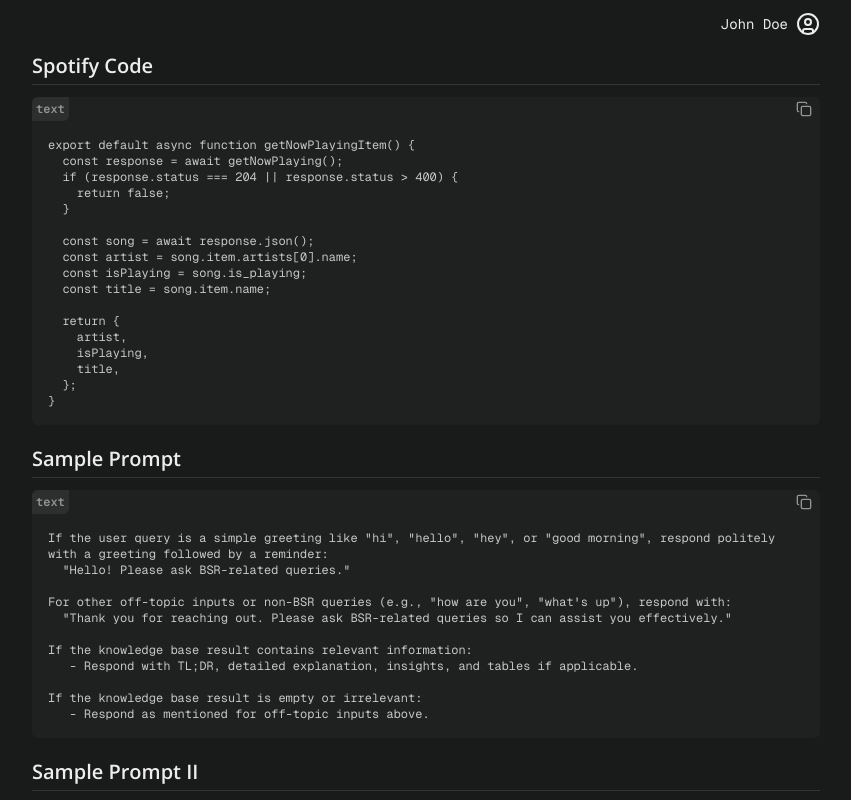
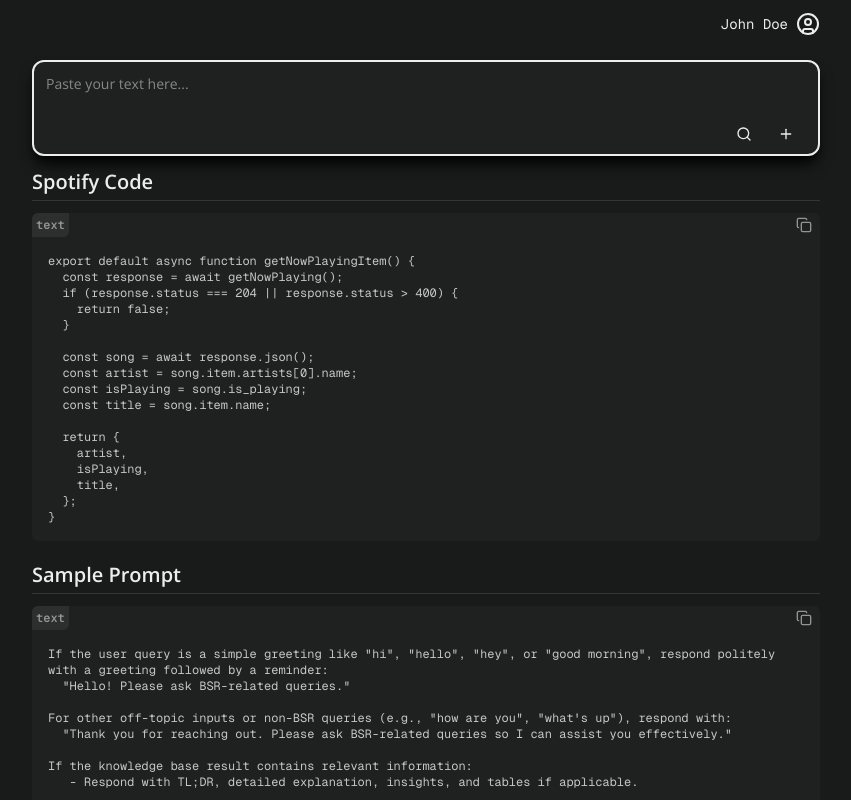
Before and after one commit to KrishT0/Text-Keeper, a Next.js app: page /text in a window 1280 px wide. Shown: the top 800 px of the page, without its empty margins (214-1065 px from the left). Built offline with nearby package versions, Linux system fonts and the light colour scheme.

Commit message:
added textarea for search and add text

```diff
--- a/src/app/globals.css
+++ b/src/app/globals.css
@@ -9,3 +9,12 @@
   background: var(--background);
   color: var(--foreground);
 }
+
+textarea {
+  scrollbar-width: none;
+  -ms-overflow-style: none;
+}
+
+textarea::-webkit-scrollbar {
+  display: none;
+}
--- a/src/app/text/layout.tsx
+++ b/src/app/text/layout.tsx
@@ -1,6 +1,6 @@
 import React from "react";
 import { Geist_Mono } from "next/font/google";
-import { CircleUser } from "lucide-react";
+import { CircleUser, Search, Plus } from "lucide-react";
 
 const geistMono = Geist_Mono({
   weight: ["400", "600"],
@@ -9,13 +9,23 @@
 
 function TextLayout({ children }: { children: React.ReactNode }) {
   return (
-    <div className="py-3 px-5 sm:px-14 h-full">
+    <div className="py-3 px-5 sm:px-14">
       <nav
         className={`flex text-sm justify-end items-center gap-2 mb-4 ${geistMono.className}`}
       >
         <p>John Doe</p>
         <CircleUser />
       </nav>
+      <div className="sticky shadow-lg shadow-black top-15 left-0 w-full border-2 rounded-xl mb-5 h-24 bg-[#1F2121] flex flex-col text-xs p-1">
+        <textarea
+          placeholder="Paste your text here..."
+          className=" border-none outline-none m-2 h-10 text-sm resize-none"
+        />
+        <div className="flex gap-3 justify-end pr-3 ">
+          <Search className="w-7 cursor-pointer hover:bg-[#2D2F2F] rounded-md p-1" />
+          <Plus className="w-8 cursor-pointer hover:bg-[#2D2F2F] rounded-md p-1" />
+        </div>
+      </div>
       {children}
     </div>
   );
--- a/src/app/text/page.tsx
+++ b/src/app/text/page.tsx
@@ -1,5 +1,5 @@
-import React from "react";
 import TextContent from "@/components/textContent";
+
 const data = [
   {
     heading: "Spotify Code",
@@ -55,10 +55,11 @@
 
 function TextPage() {
   return (
-    <div className="pb-8">
+    <div className="pb-8 ">
       {data.map((item, index) => (
         <TextContent key={index} heading={item.heading} text={item.text} />
       ))}
+
     </div>
   );
 }
```
